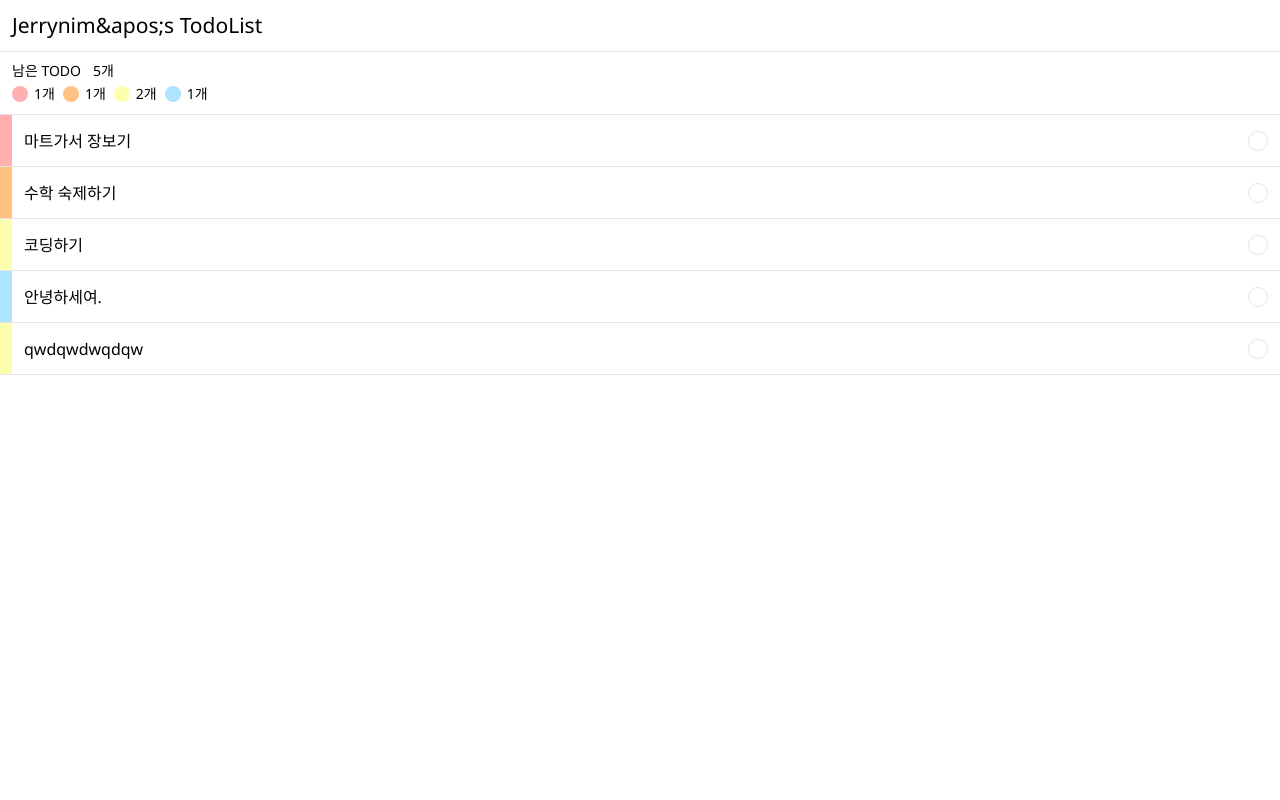
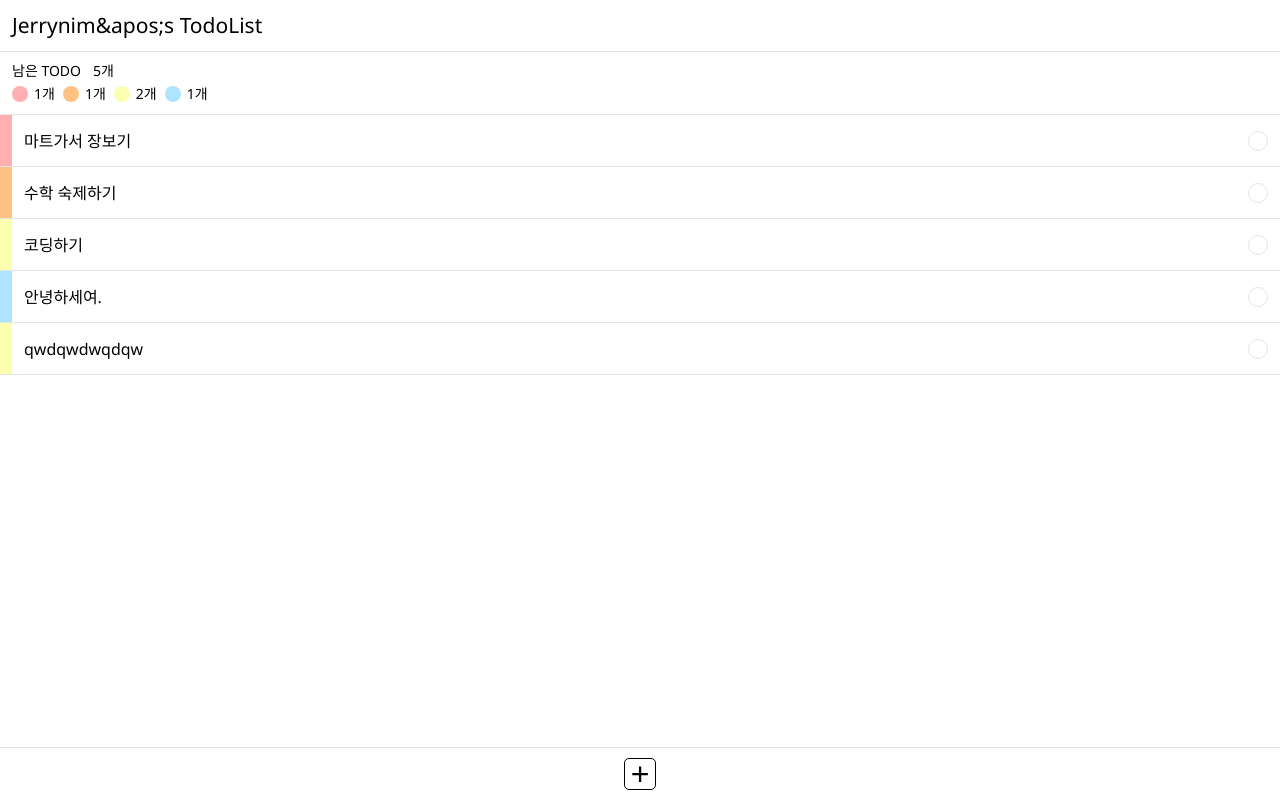
Before and after one commit to byeonghooni/next-todo, a Next.js app: page / in a window 1280 px wide. Built offline with nearby package versions, Linux system fonts and the light colour scheme.

Commit message:
feat(Footer) add Footer Component

```diff
--- /dev/null
+++ b/components/Footer.tsx
@@ -0,0 +1,50 @@
+import React from 'react';
+import { useRouter } from 'next/router';
+import styled from 'styled-components';
+import pallete from '../styles/palette';
+
+const Container = styled.footer`
+	width: 100%;
+	height: 53px;
+	position: fixed;
+	bottom: 0;
+	border-top: 1px solid ${pallete.gray};
+	display: flex;
+	justify-content: center;
+	align-items: center;
+	background-color: white;
+
+	.footer-button {
+		font-size: 32px;
+		width: 32px;
+		height: 32px;
+		border-radius: 5px;
+		border: 1px solid black;
+		display: flex;
+		justify-content: center;
+		align-items: center;
+		background-color: white;
+		padding: 0;
+		line-height: 0;
+		outline: none;
+	}
+`;
+
+const Footer: React.FC = () => {
+	const router = useRouter();
+	const isMain = router.pathname === '/';
+
+	return (
+		<Container>
+			<button
+				type='button'
+				className='footer-button'
+				onClick={() => router.push(isMain ? '/todo/add' : '/')}
+			>
+				{isMain ? '+' : '-'}
+			</button>
+		</Container>
+	);
+};
+
+export default Footer;
--- a/pages/_app.tsx
+++ b/pages/_app.tsx
@@ -1,12 +1,15 @@
 import { AppProps } from 'next/app';
 import GlobalStyle from './GlobalStyle';
+
 import Header from '../components/Header';
+import Footer from '../components/Footer';
 
 const app = ({ Component, pageProps }: AppProps) => (
 	<>
 		<GlobalStyle />
 		<Header />
 		<Component {...pageProps} />
+		<Footer />
 	</>
 );
 
```
